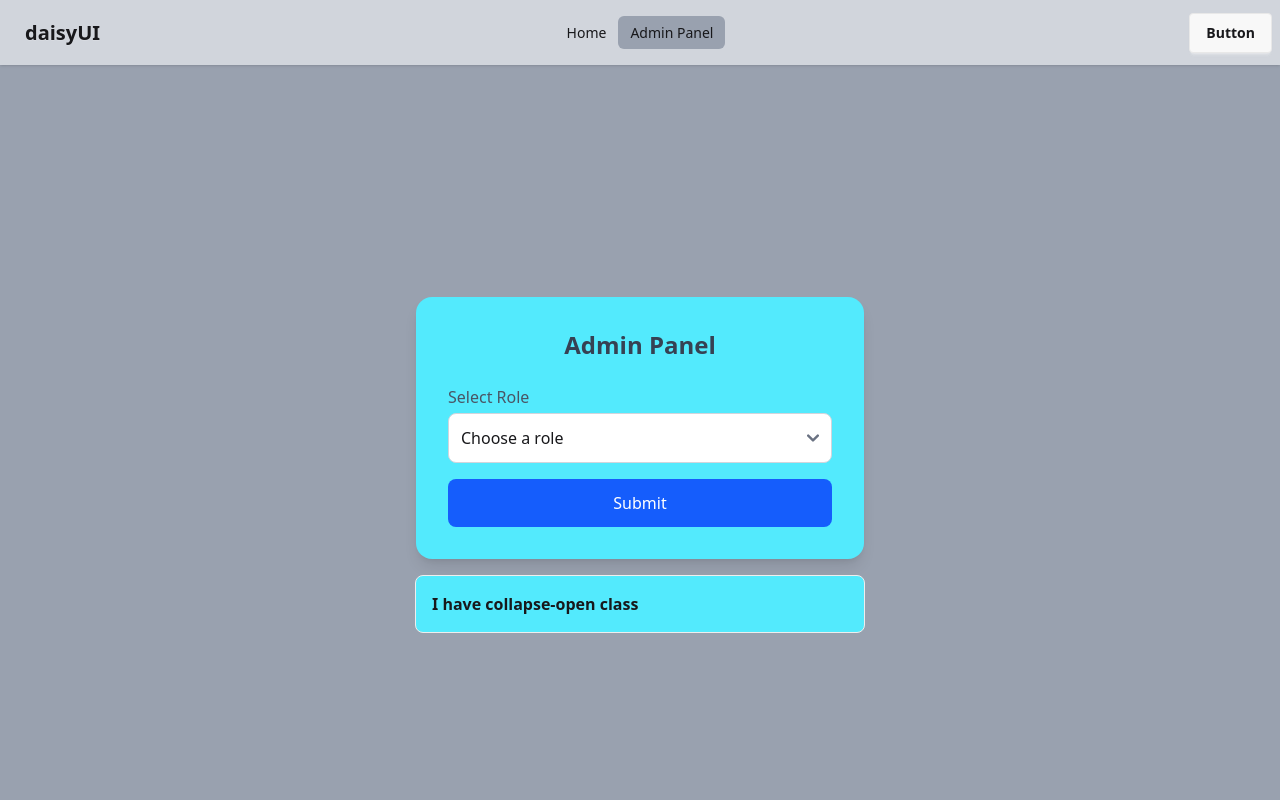
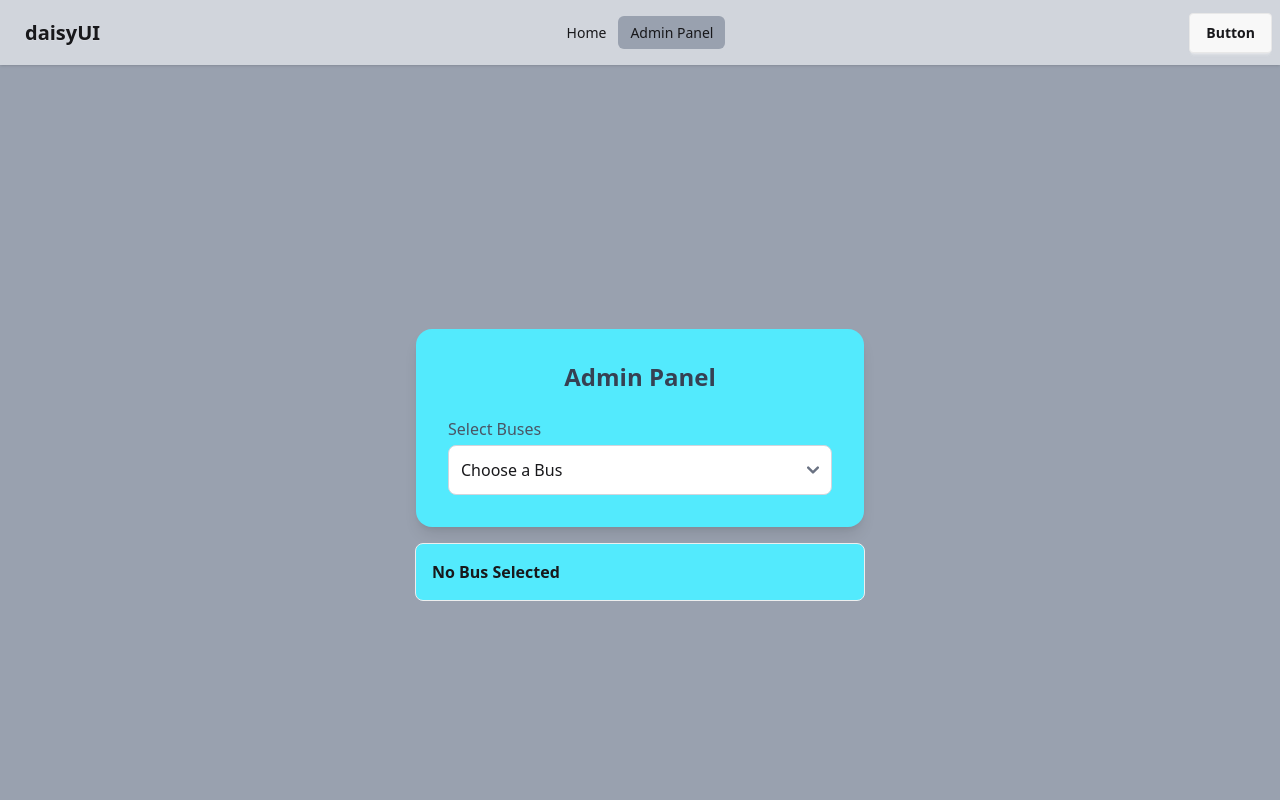
Before and after one commit to bibekbowmick2-2/selise-bus-seat-book, a React (Vite) app: page /admin in a window 1280 px wide. Shown: the top 800 px of the page. Built offline with nearby package versions, Linux system fonts and the light colour scheme.

Commit message:
context api to manage state in every page

```diff
--- a/src/components/AdminPanel.jsx
+++ b/src/components/AdminPanel.jsx
@@ -1,6 +1,12 @@
-import React from 'react'
+import React, { useContext, useState } from 'react'
+import { ContextProvider } from './AuthProviders/AuthProvider';
+import { useNavigate } from 'react-router-dom';
 
 export default function AdminPanel() {
+
+  const {buses,handleBusSelection} = useContext(ContextProvider);
+  const navigate = useNavigate();
+  const [selectedBus, setSelectedBus] = useState("");
   return (
     <div className="min-h-screen flex flex-col items-center justify-center gap-4  p-6">
       <div className="bg-cyan-300 shadow-lg rounded-2xl p-8 w-full max-w-md">
@@ -11,32 +17,40 @@ export default function AdminPanel() {
 
           {/* Select Dropdown */}
           <div>
-            <label className="block text-gray-600 font-medium mb-1">Select Role</label>
-            <select className="w-full p-3 border border-gray-300 rounded-lg bg-white focus:ring-2 focus:ring-blue-400 outline-none">
-              <option value="">Choose a role</option>
-              <option value="admin">Admin</option>
-              <option value="editor">Editor</option>
-              <option value="user">User</option>
+            <label className="block text-gray-600 font-medium mb-1">Select Buses</label>
+            <select className="w-full p-3 border border-gray-300 rounded-lg bg-white focus:ring-2 focus:ring-blue-400 outline-none"
+            value={selectedBus}
+              onChange={(e) => setSelectedBus(e.target.value)}>
+
+              <option value="">Choose a Bus</option>
+              {
+                buses.map(bus => <option value={bus.busNumber}>{bus.busNumber}</option>)
+              }
+
             </select>
           </div>
 
           {/* Submit Button */}
-          <button
+          {/* <button
             type="submit"
             className="w-full bg-blue-600 text-white font-medium p-3 rounded-lg hover:bg-blue-700 transition"
           >
             Submit
-          </button>
+          </button> */}
         </form>
       </div>
 
 
       <div tabIndex={0} className="collapse collapse-close bg-cyan-300 border-base-300 border w-[450px]">
-  <div className="collapse-title font-semibold">I have collapse-open class</div>
-  <div className="collapse-content text-sm">
-    Click the "Sign Up" button in the top right corner and follow the registration process.
-  </div>
+      <div className="collapse-title font-semibold">
+       <button onClick={()=>handleBusSelection(selectedBus,navigate)}>  {selectedBus ? `Selected Bus: ${selectedBus}` : "No Bus Selected"}</button>
+
+        </div>
+
 </div>
+
+
+
     </div>
   )
 }
--- /dev/null
+++ b/src/components/AuthProviders/AuthProvider.jsx
@@ -0,0 +1,74 @@
+import React, { createContext, useState } from "react";
+import { useNavigate } from "react-router-dom";
+
+
+
+
+export const ContextProvider = createContext();
+
+const AuthProvider = ({ children }) => {
+
+  const [selectedBus, setSelectedBus] = useState([]);
+  // const navigate = useNavigate();
+
+  const buses = [
+    {
+      busNumber: "S098",
+      seats: [
+        { id: 1, seat_no: "A1" }, { id: 2, seat_no: "A2" }, { id: 3, seat_no: "A3" },
+        { id: 4, seat_no: "B1" }, { id: 5, seat_no: "B2" }, { id: 6, seat_no: "B3" },
+        { id: 7, seat_no: "C1" }, { id: 8, seat_no: "C2" }, { id: 9, seat_no: "C3" },
+        { id: 10, seat_no: "D1" }, { id: 11, seat_no: "D2" }, { id: 12, seat_no: "D3" },
+        { id: 13, seat_no: "E1" }, { id: 14, seat_no: "E2" }, { id: 15, seat_no: "E3" }
+      ]
+    },
+    {
+      busNumber: "S099",
+      seats: [
+        { id: 1, seat_no: "A1" }, { id: 2, seat_no: "A2" }, { id: 3, seat_no: "A3" },
+        { id: 4, seat_no: "B1" }, { id: 5, seat_no: "B2" }, { id: 6, seat_no: "B3" },
+        { id: 7, seat_no: "C1" }, { id: 8, seat_no: "C2" }, { id: 9, seat_no: "C3" },
+        { id: 10, seat_no: "D1" }, { id: 11, seat_no: "D2" }, { id: 12, seat_no: "D3" },
+        { id: 13, seat_no: "E1" }, { id: 14, seat_no: "E2" }, { id: 15, seat_no: "E3" }
+      ]
+    },
+    {
+      busNumber: "S100",
+      seats: [
+        { id: 1, seat_no: "A1" }, { id: 2, seat_no: "A2" }, { id: 3, seat_no: "A3" },
+        { id: 4, seat_no: "B1" }, { id: 5, seat_no: "B2" }, { id: 6, seat_no: "B3" },
+        { id: 7, seat_no: "C1" }, { id: 8, seat_no: "C2" }, { id: 9, seat_no: "C3" },
+        { id: 10, seat_no: "D1" }, { id: 11, seat_no: "D2" }, { id: 12, seat_no: "D3" },
+        { id: 13, seat_no: "E1" }, { id: 14, seat_no: "E2" }, { id: 15, seat_no: "E3" }
+      ]
+    }
+  ];
+
+
+
+  const handleBusSelection = (busNumber,navigate) => {
+    const filteredBus = buses.find((bus) => bus.busNumber == busNumber);
+    console.log(filteredBus);
+    setSelectedBus(filteredBus);
+    navigate("/");
+  };
+
+
+
+  return (
+    <ContextProvider.Provider
+      value={{
+        buses,
+        handleBusSelection,
+        selectedBus
+
+
+
+      }}
+    >
+      {children}
+    </ContextProvider.Provider>
+  );
+};
+
+export default AuthProvider;
--- a/src/components/Home.jsx
+++ b/src/components/Home.jsx
@@ -1,6 +1,7 @@
-import React from 'react';
+import React, { useContext } from 'react';
 import Banner from './Banner';
 import GoogleMap from './GoogleMap';
+import { ContextProvider } from './AuthProviders/AuthProvider';
 
 export default function Home() {
 
@@ -37,19 +38,28 @@ export default function Home() {
     }
   ];
 
+
+  const {selectedBus} = useContext(ContextProvider);
+
   return (
 
     <>
 
     <Banner/>
 
-    <div className='min-h-screen flex flex-col items-center p-4 space-y-8'>
-      {buses.map((bus) => (
-        <div key={bus.busNumber} className="bg-gray-200 min-h-[60vh] max-w-[800px] p-5 py-12 rounded-lg shadow-lg">
-          <div className='grid grid-cols-3 gap-4 p-4'>
-            {bus.seats.map((seat) => (
-              <div key={seat.id} className={`card w-40 bg-gray-200 shadow-xl border-2 border-gray-400
-                ${["A2", "B2", "C2", "D2", "E2"].includes(seat.seat_no) ? 'ml-8' : ''}`}
+    <div className='min-h-screen flex flex-col items-center p-4 space-y-8 '>
+
+    <div className='w-full text-center '>
+    <h1 className='text-3xl md:text-4xl lg:text-7xl text-gray-800'>Our System <br /> <span className='text-black font-bold'>Always Value</span><br /> <span className='text-blue-600 font-bold'>Our Respected Customers</span></h1><br />
+
+    </div>
+    {selectedBus && selectedBus.seats ? (
+          <div className='grid grid-cols-3 gap-4 p-10 bg-white shadow-xl border-2 border-gray-400 rounded-xl bg-gray-300'>
+            {selectedBus.seats.map((seat) => (
+              <div
+                key={seat.id}
+                className={`card w-40 bg-white shadow-xl border-2 border-gray-400
+                  ${["A2", "B2", "C2", "D2", "E2"].includes(seat.seat_no) ? 'ml-8' : ''}`}
               >
                 <button>
                   <div className="card-body">
@@ -58,14 +68,17 @@ export default function Home() {
                 </button>
               </div>
             ))}
+
+            {/* Display Bus Number */}
             <div className='col-span-3 mx-auto'>
               <p className='text-2xl font-bold border-2 border-gray-400 p-4'>
-                Bus Number {bus.busNumber}
+                Bus Number {selectedBus.busNumber}
               </p>
             </div>
           </div>
-        </div>
-      ))}
+        ) : (
+          <p className="text-lg text-gray-600 text-center">No Bus Selected</p>
+        )}
     </div>
 
     <GoogleMap/>
--- a/src/main.jsx
+++ b/src/main.jsx
@@ -4,9 +4,12 @@ import './index.css'
 import App from './App.jsx'
 import { RouterProvider } from 'react-router-dom'
 import router from './routes/router'
+import AuthProvider from './components/AuthProviders/AuthProvider'
 
 createRoot(document.getElementById('root')).render(
   <StrictMode>
+   <AuthProvider>
     <RouterProvider router={router}/>
+   </AuthProvider>
   </StrictMode>,
 )
```
